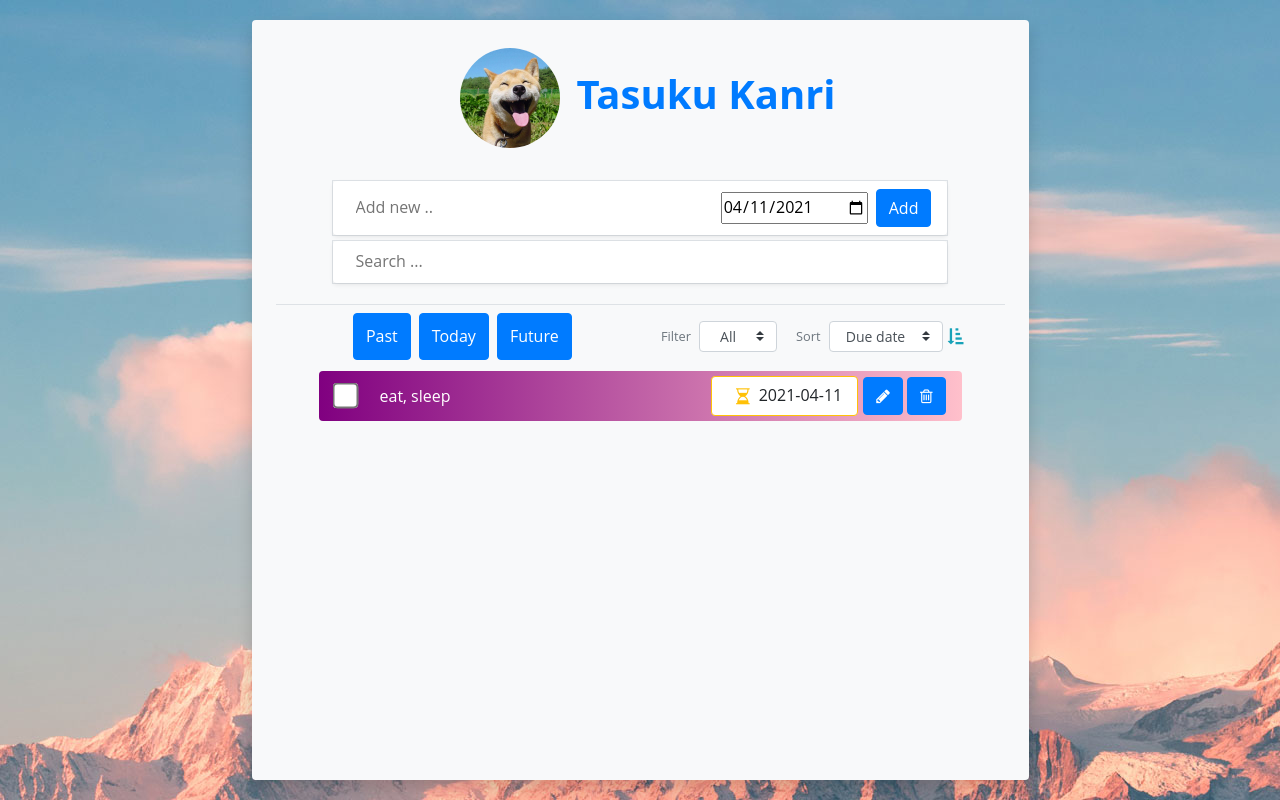
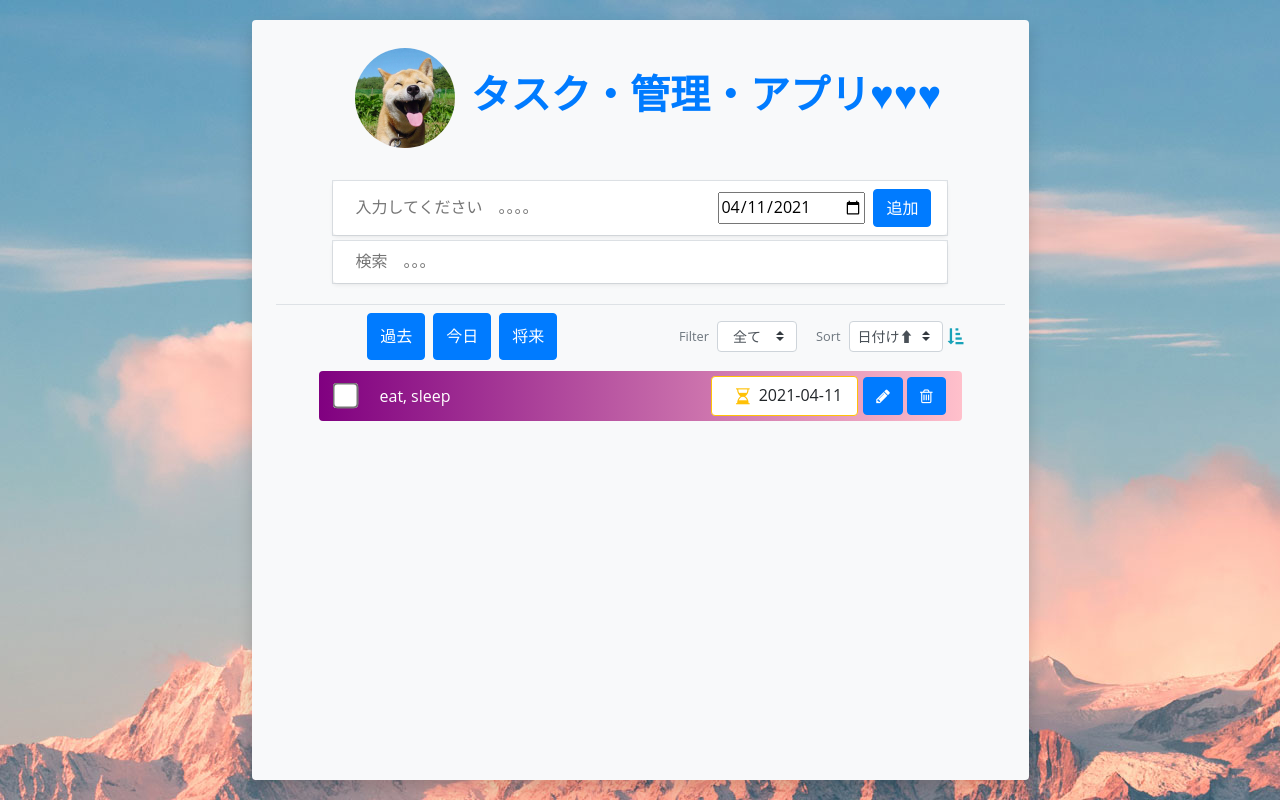
Before and after one commit to locckhl/tasuku-kanri-apuri, a React (Create React App) app: page / in a window 1280 px wide. Built offline with nearby package versions, Linux system fonts and the light colour scheme.

Commit message:
Change language to japanese

```diff
--- a/src/App.jsx
+++ b/src/App.jsx
@@ -11,7 +11,7 @@ import { useState } from "react";
 function App() {
   const [user, setUser] = useState({
     avatar: "string",
-    name: "Tasuku Kanri",
+    name: "タスク・管理・アプリ♥♥♥",
   });
 
 
--- a/src/components/Edit.jsx
+++ b/src/components/Edit.jsx
@@ -25,7 +25,7 @@ export default function Edit({ handleInput, task }) {
       >
         <Modal.Header closeButton>
           <Modal.Title id="example-custom-modal-styling-title">
-            Edit this note
+            このノートを編集
           </Modal.Title>
         </Modal.Header>
         <Modal.Body>
@@ -67,7 +67,7 @@ export default function Edit({ handleInput, task }) {
         </Modal.Body>
         <Modal.Footer>
           <Button variant="secondary" onClick={handleClose}>
-            Close
+            キャンセル
           </Button>
           {/* <Button
             variant="primary"
--- a/src/components/Filter.jsx
+++ b/src/components/Filter.jsx
@@ -28,7 +28,7 @@ function Filter({ timeFilter, changeTab, changeTimeTab,sortTimeTab }) {
             changeTimeTab(e.target.value);
           }}
         >
-          Past
+          過去
         </button>
         <button
           value="TODAY"
@@ -41,7 +41,7 @@ function Filter({ timeFilter, changeTab, changeTimeTab,sortTimeTab }) {
             changeTimeTab(e.target.value);
           }}
         >
-          Today
+          今日
         </button>
         <button
           value="FUTURE"
@@ -54,7 +54,7 @@ function Filter({ timeFilter, changeTab, changeTimeTab,sortTimeTab }) {
             changeTimeTab(e.target.value);
           }}
         >
-          Future
+          将来
         </button>
       </div>
       <div className="col d-flex my-2  justify-content-end">
@@ -67,10 +67,10 @@ function Filter({ timeFilter, changeTab, changeTimeTab,sortTimeTab }) {
             className="custom-select custom-select-sm btn my-2"
           >
             <option value="ALL" selected>
-              All
+              全て
             </option>
-            <option value="DONE">DONE</option>
-            <option value="TODO">TODO</option>
+            <option value="DONE">完了</option>
+            <option value="TODO">未完了</option>
           </select>
         </div>
         <div className="col-auto d-flex align-items-center px-1 pr-3">
@@ -79,9 +79,9 @@ function Filter({ timeFilter, changeTab, changeTimeTab,sortTimeTab }) {
           </label>
           <select className="custom-select custom-select-sm btn my-2"  onChange={handleChangeSort.bind(null)}>
             <option value="added-date-asc" >
-              Added date
+              日付け⬇
             </option>
-            <option value="due-date-desc" selected>Due date</option>
+            <option value="due-date-desc" selected>日付け⬆</option>
           </select>
           <i
             className="fa fa fa-sort-amount-asc text-info btn mx-0 px-0 pl-1"
--- a/src/components/Input.jsx
+++ b/src/components/Input.jsx
@@ -17,7 +17,7 @@ function Input({ handleInput, task, handleClose }) {
     }
     return new Date().toISOString().substr(0, 10);
   });
-  const errorMes = "Input cannot be empty. Please enter something.";
+  const errorMes = "申し訳ございません、空白はだめだよ　o((>ω< ))o";
 
   // useEffect(() => {
 
@@ -36,7 +36,7 @@ function Input({ handleInput, task, handleClose }) {
             <input
               className="border-0 add-todo-input bg-transparent rounded w-100"
               type="text"
-              placeholder="Add new .."
+              placeholder="入力してください　。。。。"
               value={content}
               onChange={(e) => {
                 setContent(e.target.value);
@@ -84,7 +84,7 @@ function Input({ handleInput, task, handleClose }) {
                 }
               }}
             >
-              {task ? "Edit" : "Add"}
+              {task ? "編集" : "追加"}
             </button>
           </div>
         </div>
--- a/src/components/SearchBar.jsx
+++ b/src/components/SearchBar.jsx
@@ -12,7 +12,7 @@ export default function SearchBar({setSearchInput}) {
             <input
               className="border-0 add-todo-input bg-transparent rounded w-100"
               type="text"
-              placeholder="Search ..."
+              placeholder="検索　。。。"
               value={content}
               onChange={(e) => {
                 setContent(e.target.value);
```
